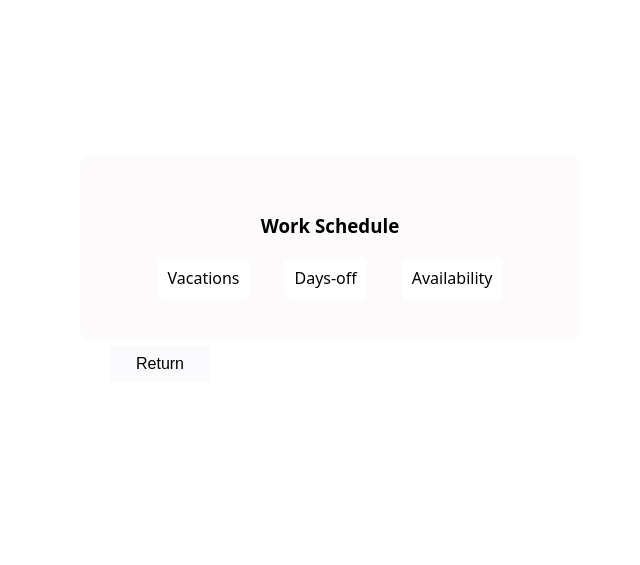
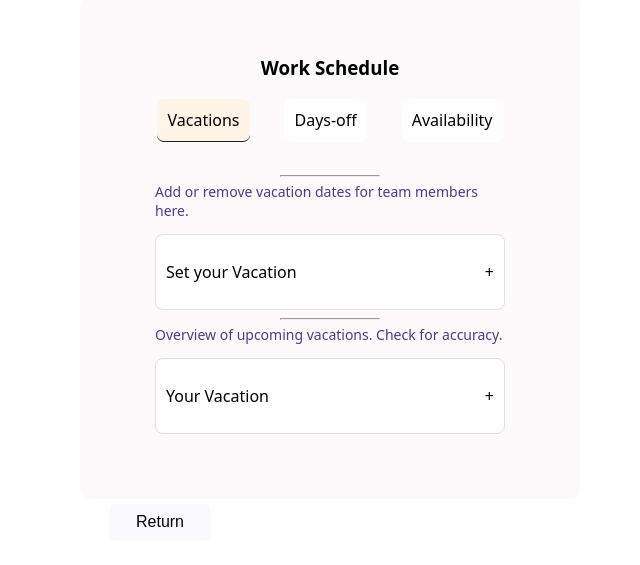
Before and after one commit to migueljcpinto/Capstone-project, a Next.js app: page /nurses/1/schedule in a window 1280 px wide. Shown: the part 129-694 px from the top of the page, without its empty margins (310-950 px from the left). Built offline with nearby package versions, Linux system fonts and the light colour scheme; no server answers; the database is empty.

Commit message:
some text

```diff
--- a/components/Accordion/Accordion.js
+++ b/components/Accordion/Accordion.js
@@ -14,7 +14,7 @@ export default function Accordion({ title, children }) {
 
   return (
     <>
-      <AccordionItemContainer isOpen={isOpen} onClick={handleToggle}>
+      <AccordionItemContainer $isOpen={isOpen} onClick={handleToggle}>
         <AccordionTitle isOpen={isOpen}>{title}</AccordionTitle>
         <p>{isOpen ? "-" : "+"}</p>
       </AccordionItemContainer>
--- a/components/Accordion/Accordion.styled.js
+++ b/components/Accordion/Accordion.styled.js
@@ -5,8 +5,8 @@ export const AccordionItemContainer = styled.div`
   cursor: pointer;
   border: 1px solid #e0e0e0;
   border-radius: 8px;
-  border-left: ${(props) =>
-    props.isOpen ? "4px solid #087f5b" : "1px solid #e0e0e0"};
+  border-left: ${({ $isOpen }) =>
+    $isOpen ? "4px solid #087f5b" : "1px solid #e0e0e0"};
   display: flex;
   justify-content: space-between;
   align-items: center;
--- a/components/ScheduleTabs/ScheduleTabs.js
+++ b/components/ScheduleTabs/ScheduleTabs.js
@@ -32,7 +32,7 @@ export default function ScheduleTabs({
   onAbsenceRemove,
   onAvailabilityRemove,
 }) {
-  const [activeTab, setActiveTab] = useState(null);
+  const [activeTab, setActiveTab] = useState(1);
   const [isOpen, setIsOpen] = useState(false);
 
   function handleTabActive(index) {
@@ -71,6 +71,9 @@ export default function ScheduleTabs({
         <ContentTabs>
           <Content active={activeTab === 1 ? "true" : undefined}>
             <Separator />
+            <Paragraph>
+              Add or remove vacation dates for team members here.
+            </Paragraph>
             <Accordion title="Set your Vacation">
               <VacationForm
                 onVacationSubmit={onVacationSubmit}
@@ -80,6 +83,9 @@ export default function ScheduleTabs({
               />
             </Accordion>
             <Separator />
+            <Paragraph>
+              Overview of upcoming vacations. Check for accuracy.
+            </Paragraph>
             <Accordion title="Your Vacation">
               <VacationDatesDisplay
                 absencesData={absencesData}
@@ -90,6 +96,9 @@ export default function ScheduleTabs({
 
           <Content active={activeTab === 2 ? "true" : undefined}>
             <Separator />
+            <Paragraph>
+              Log regular off-days for nurses. Adjust as needed.
+            </Paragraph>
             <Accordion title="Set your Days-Off">
               <DaysOffForm
                 absencesData={absencesData}
@@ -100,6 +109,9 @@ export default function ScheduleTabs({
               />
             </Accordion>
             <Separator />
+            <Paragraph>
+              Summary of regular off-days. Update discrepancies.
+            </Paragraph>
             <Accordion title="Your Days-Off">
               <DaysOffDatesDisplay
                 absencesData={absencesData}
@@ -110,6 +122,9 @@ export default function ScheduleTabs({
 
           <Content active={activeTab === 3 ? "true" : undefined}>
             <Separator />
+            <Paragraph>
+              Indicate when each nurse can work, with a limit of 5 days.
+            </Paragraph>
             <Accordion title="Set your Availability">
               <AvailabilityForm
                 onAvailabilitySubmit={onAvailabilitySubmit}
@@ -117,6 +132,7 @@ export default function ScheduleTabs({
               />
             </Accordion>
             <Separator />
+            <Paragraph>Nurses availability. Ensure it is current.</Paragraph>
             <Accordion title="Your Availability">
               <AvailabilityDatesDisplay
                 availabilityData={availabilityData}
--- a/components/ScheduleTabs/ScheduleTabs.styled.js
+++ b/components/ScheduleTabs/ScheduleTabs.styled.js
@@ -43,8 +43,8 @@ export const Separator = styled.hr`
   background: #222;
   margin-bottom: 5px;
 `;
-
 export const Paragraph = styled.p`
-  width: 100%;
-  height: 100%;
+  font-size: 14px;
+  color: #483d8b;
+  margin-top: 5px;
 `;
```
